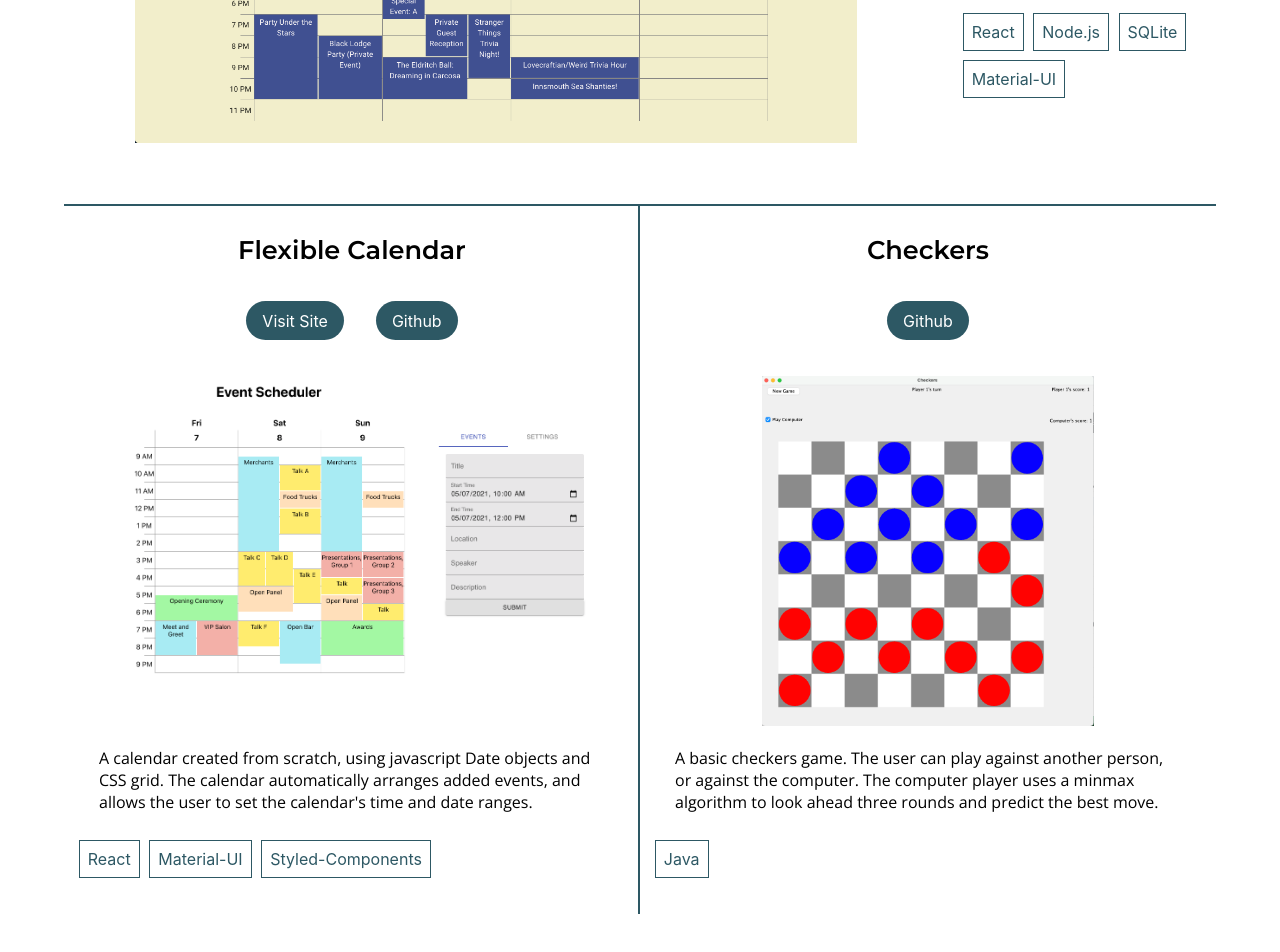
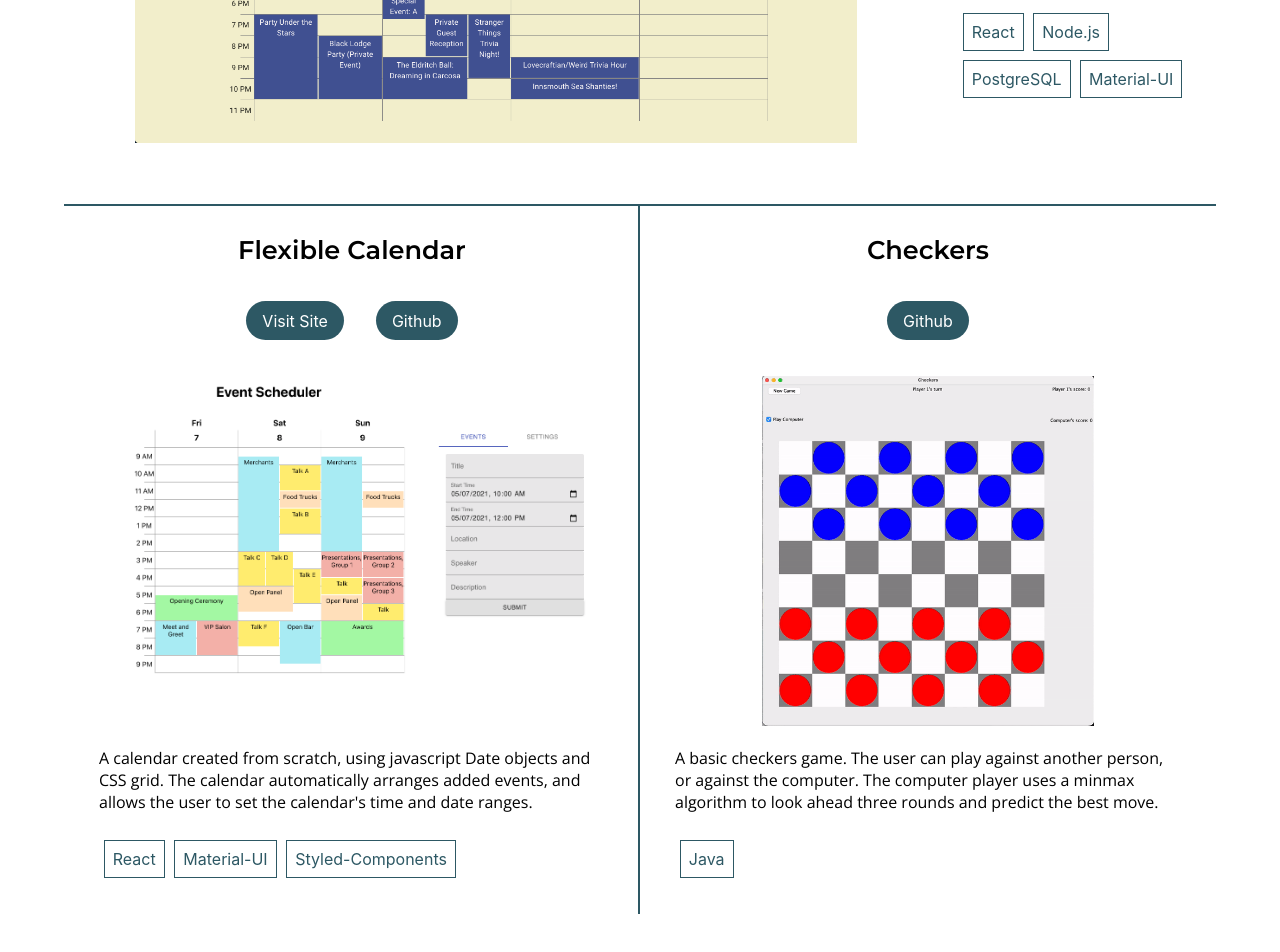
Before and after one commit to EmilyLow/portfolio-site, a React (Create React App) app: page / in a window 1280 px wide. Shown: the part 816-1768 px from the top of the page. Built offline with nearby package versions, Linux system fonts and the light colour scheme.

Commit message:
Added checkers gif

```diff
--- a/src/App.js
+++ b/src/App.js
@@ -7,6 +7,7 @@ import checkersImage from "./resources/checkers_example.png";
 import conventionImage from "./resources/convention_example.png";
 import schedulerImage from "./resources/scheduler_example.png";
 import resume from "./resources/EmilyLow_Resume.pdf";
+import checkersGIF from "./resources/Checkers_GIF.gif";
 
 
 
@@ -48,7 +49,7 @@ function App() {
           <RectHolder>
             <Rect>React</Rect>
             <Rect>Node.js</Rect>
-            <Rect>SQLite</Rect>
+            <Rect>PostgreSQL</Rect>
             <Rect>Material-UI</Rect>
           </RectHolder>
         </BigProjectDesc>
@@ -66,11 +67,11 @@ function App() {
           </PicHolder>
 
           <MarginP>A calendar created from scratch, using javascript Date objects and CSS grid. The calendar automatically arranges added events, and allows the user to set the calendar's time and date ranges.</MarginP>
-          <RectHolder>
+          <MarginRectHolder>
             <Rect>React</Rect>
             <Rect>Material-UI</Rect>
             <Rect>Styled-Components</Rect>
-          </RectHolder>
+          </MarginRectHolder>
         </SmallProjectA>
 
         <VerticalBorder/>
@@ -81,14 +82,14 @@ function App() {
             <LinkButton href='https://github.com/EmilyLow/Checkers'>Github</LinkButton>
           </ButtonHolder>
           <PicHolder>
-             <PicB src={checkersImage}/>
+             <PicB src={checkersGIF}/>
           </PicHolder>
 
           <MarginP>A basic checkers game. The user can play against another person, or against the computer. The computer player uses a minmax algorithm to look ahead three rounds and predict the best move.</MarginP>
-          <RectHolder>
+          <MarginRectHolder>
             <Rect>Java</Rect>
 
-          </RectHolder>
+          </MarginRectHolder>
         </SmallProjectB>
 
 
@@ -125,7 +126,7 @@ const GridDiv = styled.div`
   width: 90%;
   max-width: 1200px;
 
-  @media (max-width: 980px) {
+  @media (max-width: 1024px) {
     grid-template-rows: 50px 260px 120px [projects]  350px 400px 300px 410px  [projects-end] 100px auto;
 
 
@@ -171,14 +172,25 @@ const Background = styled.div`
 `;
 
 const RectHolder = styled.div`
+
   display: flex;
   justify-content: flex-start;
   flex-wrap: wrap;
   width: 100%;
 
-  @media (max-width: 980px) {
+  @media (max-width: 1024px) {
    justify-content: center;
   }
+
+`;
+
+const MarginRectHolder = styled(RectHolder)`
+
+  @media (min-width: 1024px) {
+    margin-left: 50px;
+  }
+
+
 
 `;
 
@@ -300,6 +312,7 @@ const StyledP = styled.h4`
 `;
 
 const MarginP = styled(StyledP)`
+
    margin-left: 25px;
    margin-right: 25px;
 
@@ -321,7 +334,7 @@ const TopBorder = styled.div`
   grid-row: 5;
   border-top: 2px solid #2d5864;
 
-  @media (max-width: 980px) {
+  @media (max-width: 1024px) {
     grid-row: 6 / span 2;
     margin-top: 10px;
 
@@ -350,7 +363,7 @@ const VerticalBorder = styled.div`
   grid-row: 5 / span 2;
   border-right: 2px solid #2d5864;
 
-  @media (max-width: 980px) {
+  @media (max-width: 1024px) {
     grid-row: 6 / span 2;
     margin-top: 10px;
 
@@ -375,7 +388,7 @@ const BigProjectPicture = styled.img`
 
 
 
-  @media (max-width: 980px) {
+  @media (max-width: 1024px) {
     width: auto;
     height: 100%;
 
@@ -405,7 +418,7 @@ const BigProjectDesc = styled.div`
   margin-left: 30px;
 
 
-  @media (max-width: 980px) {
+  @media (max-width: 1024px) {
 
     grid-column: first / last;
     grid-row: 4;
@@ -417,14 +430,15 @@ const BigProjectDesc = styled.div`
 
 const SmallProjectA = styled.div`
   margin: 10px;
-  //width: 50%;
+
   grid-column: first / midpoint;
   grid-row: 5 / span 3;
   display: flex;
   flex-direction: column;
   align-items: center;
 
-  @media (max-width: 980px) {
+
+  @media (max-width: 1024px) {
     grid-row: 6 / span 3;
   }
 
@@ -447,7 +461,7 @@ const SmallProjectB = styled.div`
   flex-direction: column;
   align-items: center;
 
-  @media (max-width: 980px) {
+  @media (max-width: 1024px) {
     grid-row: 6 / span 3;
 
   }
@@ -463,16 +477,12 @@ const SmallProjectB = styled.div`
 //Could try putting images in equal fixed size-divs. Or relative fixed size divs.
 const PicA = styled.img`
    max-width: 100%;
-  //min-height: 300px;
-  //max-height: 450px;
   max-height: 100%;
 
 `;
 
 const PicB = styled.img`
    max-width: 100%;
-  //min-height: 300px;
-  // max-height: 450px;
     max-height: 100%;
 
 
```
Also changed, not shown: src/resources/Checkers_GIF.gif (added).
